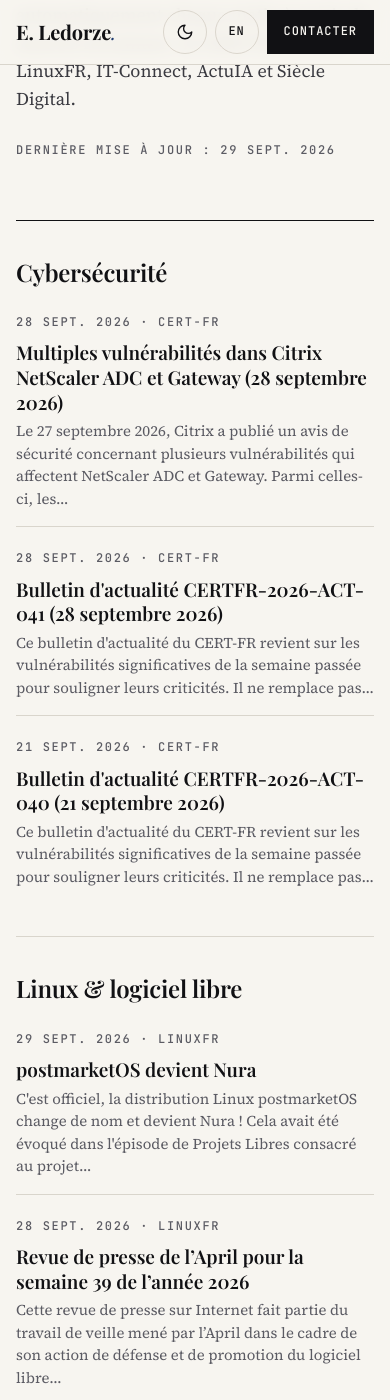
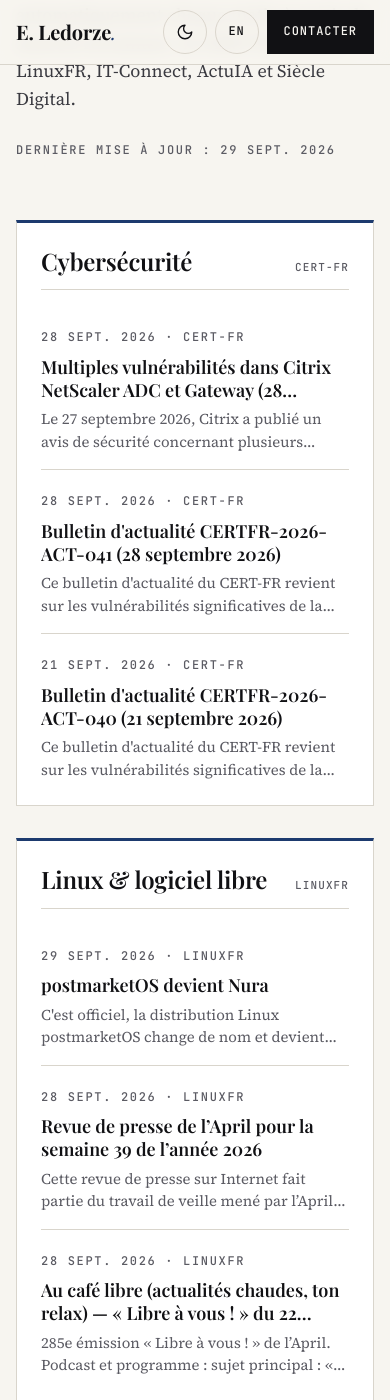
Before and after one commit to TheDringe54-lab/TheDringe54-lab.github.io, a Jekyll site: the page built from index.html, in a window 390 px wide and 1400 px high, scrolled down 7560 px. Built offline with Jekyll 4.4.1, drawn with Linux system fonts in a browser that asks for light colours.

Commit message:
Veille : mise en page en cartes et rechargement forcé de la feuille de style
- Chaque thème devient une carte (fond, bordure, filet bleu), en 2 x 2
  sur ordinateur et empilées sur mobile
- Titres et extraits limités à 2 lignes pour des cartes régulières
- Sources du thème rappelées à droite du titre
- style.css chargé avec un paramètre de version à chaque publication,
  pour que les navigateurs n'utilisent plus une ancienne version en cache

Co-Authored-By: Claude Opus 5.5 <noreply@anthropic.com>
Claude-Session: https://claude.ai/code/session_01JLaXCzs9XwhvTS537u2mPQ

```diff
--- a/_includes/head.html
+++ b/_includes/head.html
@@ -40,7 +40,7 @@
 
 <link rel="preload" href="{{ '/assets/fonts/playfair-display-normal-latin.woff2' | relative_url }}" as="font" type="font/woff2" crossorigin>
 <link rel="preload" href="{{ '/assets/fonts/source-serif-4-normal-latin.woff2' | relative_url }}" as="font" type="font/woff2" crossorigin>
-<link rel="stylesheet" href="{{ '/assets/css/style.css' | relative_url }}">
+<link rel="stylesheet" href="{{ '/assets/css/style.css' | relative_url }}?v={{ site.time | date: '%s' }}">
 <script>document.documentElement.classList.add('js');try{var t=localStorage.getItem('theme');if(t)document.documentElement.dataset.theme=t}catch(e){}</script>
 {%- if page.accueil %}
 
--- a/_layouts/portfolio.html
+++ b/_layouts/portfolio.html
@@ -167,7 +167,8 @@ layout: base
       <div class="veille">
         {%- for t in veille.themes %}{% if t.articles.size > 0 %}
         <div class="veille-col reveal">
-          <h3 class="col-title-sm">{% if page.lang == "en" %}{{ t.titre_en | escape }}{% else %}{{ t.titre | escape }}{% endif %}</h3>
+          {%- assign sources = t.articles | map: "source" | uniq | join: " · " %}
+          <h3 class="col-title-sm">{% if page.lang == "en" %}{{ t.titre_en | escape }}{% else %}{{ t.titre | escape }}{% endif %}<span>{{ sources | escape }}</span></h3>
           <ul class="veille-list">
             {%- for a in t.articles %}
             <li>
--- a/assets/css/style.css
+++ b/assets/css/style.css
@@ -512,17 +512,18 @@
   .veille-intro { display: grid; gap: var(--s2); margin: calc(-1 * var(--s3)) 0 var(--s5); }
   .veille-intro .lede { margin: 0; }
   @media (min-width: 900px) { .veille-intro { margin-left: 200px; } }
-  .veille { display: grid; border-top: 1px solid var(--rule-strong); }
-  .veille-col { padding: var(--s4) 0; border-bottom: 1px solid var(--rule); }
-  .col-title-sm { font-family: var(--f-display); font-size: 24px; font-weight: 600; margin: 0 0 var(--s2); letter-spacing: -.01em; }
+  .veille { display: grid; gap: var(--s4); }
+  .veille-col { display: flex; flex-direction: column; background: var(--paper); border: 1px solid var(--rule); border-top: 3px solid var(--accent); padding: var(--s3); }
+  .col-title-sm { display: flex; align-items: baseline; justify-content: space-between; gap: var(--s2); font-family: var(--f-display); font-size: 24px; font-weight: 600; margin: 0 0 var(--s2); padding-bottom: 14px; border-bottom: 1px solid var(--rule); letter-spacing: -.01em; line-height: 1.2; }
+  .col-title-sm span { white-space: nowrap; font-family: var(--f-mono); font-size: 11px; font-weight: 500; letter-spacing: .1em; text-transform: uppercase; color: var(--muted); text-align: right; }
   .veille-list { list-style: none; margin: 0; padding: 0; }
   .veille-list li { padding: var(--s2) 0; border-top: 1px solid var(--rule); }
-  .veille-list li:first-child { border-top: 0; padding-top: 0; }
-  .veille-list a { display: block; margin-top: 6px; font-family: var(--f-display); font-size: 19px; font-weight: 600; line-height: 1.3; text-decoration: none; overflow-wrap: anywhere; }
+  .veille-list li:first-child { border-top: 0; }
+  .veille-list li:last-child { padding-bottom: 0; }
+  .veille-list a { display: -webkit-box; -webkit-box-orient: vertical; -webkit-line-clamp: 2; overflow: hidden; margin-top: 6px; font-family: var(--f-display); font-size: 18px; font-weight: 600; line-height: 1.3; text-decoration: none; overflow-wrap: anywhere; }
   .veille-list a:hover { color: var(--accent); text-decoration: underline; text-underline-offset: 3px; }
-  .veille-list p { margin: 6px 0 0; font-size: 15px; line-height: 1.5; color: var(--muted); }
+  .veille-list p { display: -webkit-box; -webkit-box-orient: vertical; -webkit-line-clamp: 2; overflow: hidden; margin: 6px 0 0; font-size: 15px; line-height: 1.5; color: var(--muted); }
   @media (min-width: 900px) {
     .veille { grid-template-columns: repeat(2, 1fr); }
-    .veille-col { padding: var(--s4) var(--s4) var(--s4) 0; }
-    .veille-col:nth-child(2n) { padding: var(--s4) 0 var(--s4) var(--s4); border-left: 1px solid var(--rule); }
+    .veille-col { padding: var(--s4); }
   }
```
